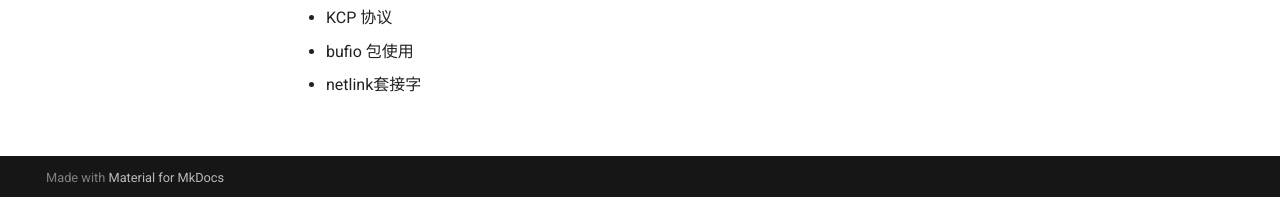
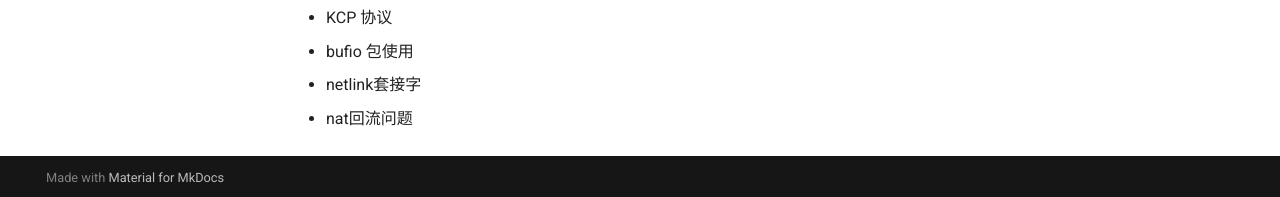
Before and after one commit to 1314liuwei/blog, an MkDocs documentation site: the page built from docs/index.md, in a window 1280 px wide and 1088 px high. Shown: the part 888-1085 px from the top of the window. Built offline with MkDocs 1.6.1 and Material for MkDocs 9.7.7, drawn with Linux system fonts in a browser that asks for light colours.

Commit message:
2023/04/17 周一

```diff
--- a/docs/index.md
+++ b/docs/index.md
@@ -27,3 +27,4 @@
 - KCP 协议
 - bufio 包使用
 - netlink套接字
+- nat回流问题
```
